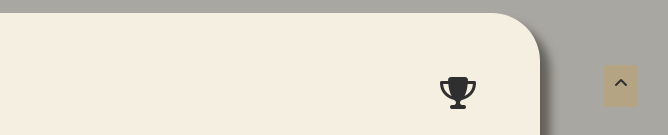
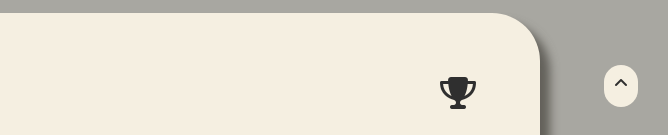
Before and after one commit to saeed12346/Meshkat-ALMnar, a plain HTML site: page index.html in a window 1280 px wide. Shown: the part 655-790 px from the top of the page, 612-1280 px from the left. Drawn offline with Linux system fonts and the light colour scheme.

Commit message:
lsaedkgvhp;lwI

```diff
--- a/styles.css
+++ b/styles.css
@@ -445,7 +445,9 @@ a:hover::before {
   position: fixed;
   top: 90%;
   left: 95%;
-  background-color: #b5a483;
+  background-color: #F5EFE1;
+  padding: 3rem;
+  border-radius: 2rem;
   padding: 10px;
   color: #2F2F2F;
 }
```
